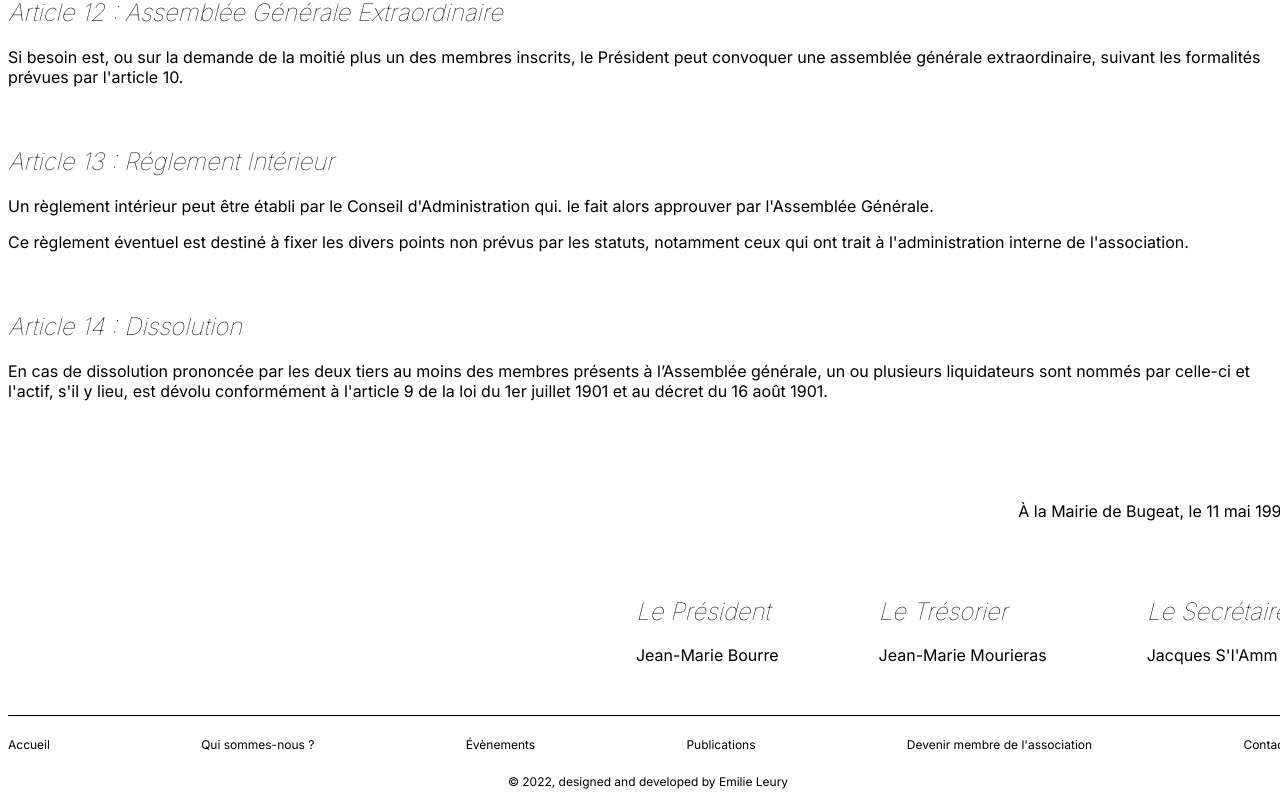
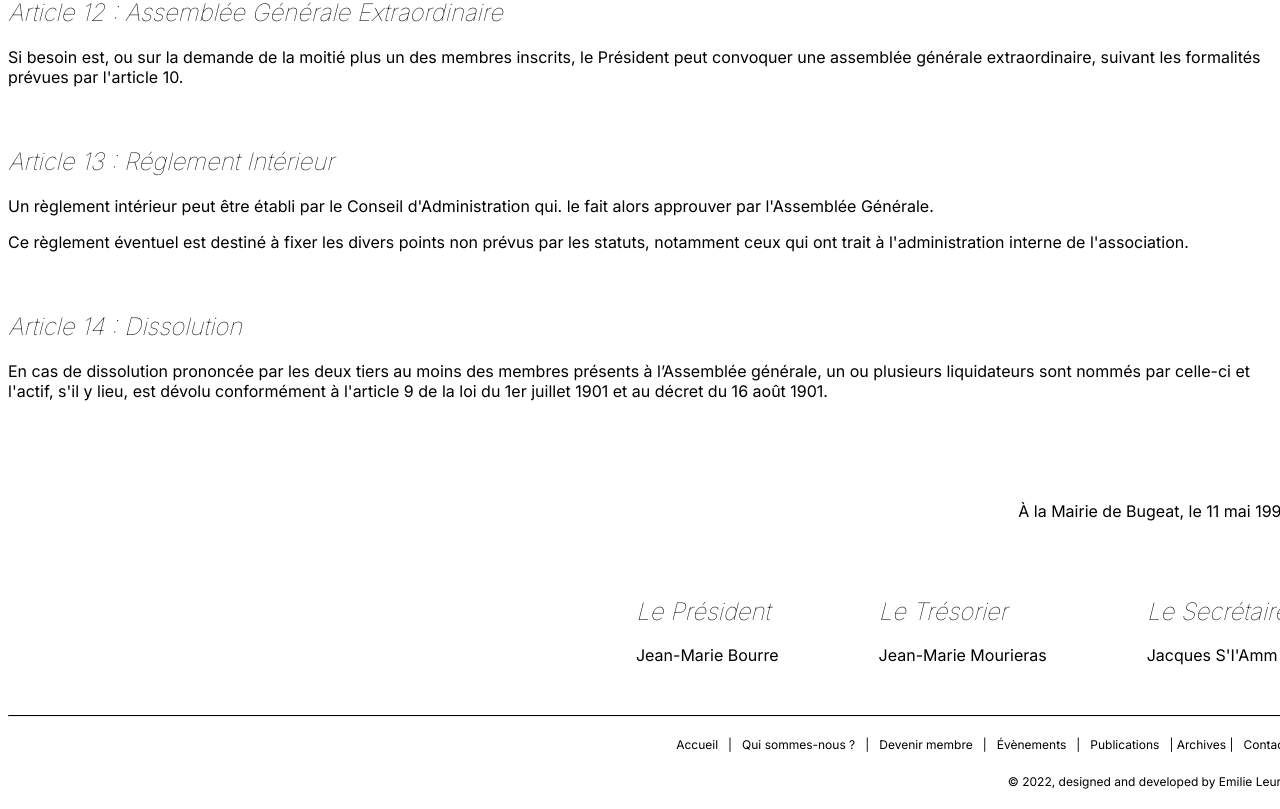
Before and after one commit to elarchi/lesamisdebugeat, a React (Create React App) app: page /who-are-we/status in a window 1280 px wide. Shown: the part 2397-3206 px from the top of the page. Built offline with nearby package versions, Linux system fonts and the light colour scheme.

Commit message:
footer restructuration

```diff
--- a/src/components/Footer/Footer.js
+++ b/src/components/Footer/Footer.js
@@ -9,25 +9,14 @@ const Footer = () => {
       <hr className="container" />
       <br />
       <nav className="">
-        <Link to="/">
-          <span>Accueil</span>
-        </Link>
-        <Link to="/who-are-we">
-          {" "}
-          <span>Qui sommes-nous ?</span>
-        </Link>
-        <span>Évènements</span>
-        <span>Publications</span>
-        <Link to="/subscription">
-          <span>Devenir membre de l'association</span>
-        </Link>
-        <Link to="/contact">
-          {" "}
-          <span>Contact</span>
-        </Link>
+        <Link to="/">Accueil </Link> |{" "}
+        <Link to="/who-are-we">Qui sommes-nous ?</Link> |{" "}
+        <Link to="/subscription">Devenir membre</Link> |{" "}
+        <Link to="/events">Évènements</Link> |{" "}
+        <Link to="/publications">Publications</Link> | Archives |{" "}
+        <Link to="/contact">Contact</Link>
       </nav>
       <p>
-        {" "}
         © 2022, designed and developed by{" "}
         <a href="mailto:emilie.leury@gmail.com">Emilie Leury</a>
       </p>
--- a/src/components/Footer/footer.scss
+++ b/src/components/Footer/footer.scss
@@ -1,17 +1,11 @@
 .footer__div {
   display: flex;
-  align-items: center;
+  align-items: flex-end;
   flex-direction: column;
-  justify-content: center;
   background-color: white;
   font-family: "inter";
   hr {
     border-top: 1px solid black;
-  }
-
-  img {
-    height: 50px;
-    width: 180px;
   }
 
   p {
@@ -21,9 +15,10 @@
   nav {
     display: flex;
     width: 100%;
-    justify-content: space-between;
+    justify-content: flex-end;
     font-size: 12px;
     margin-bottom: 10px;
+    gap: 10px;
 
     span:hover {
       cursor: pointer;
```
